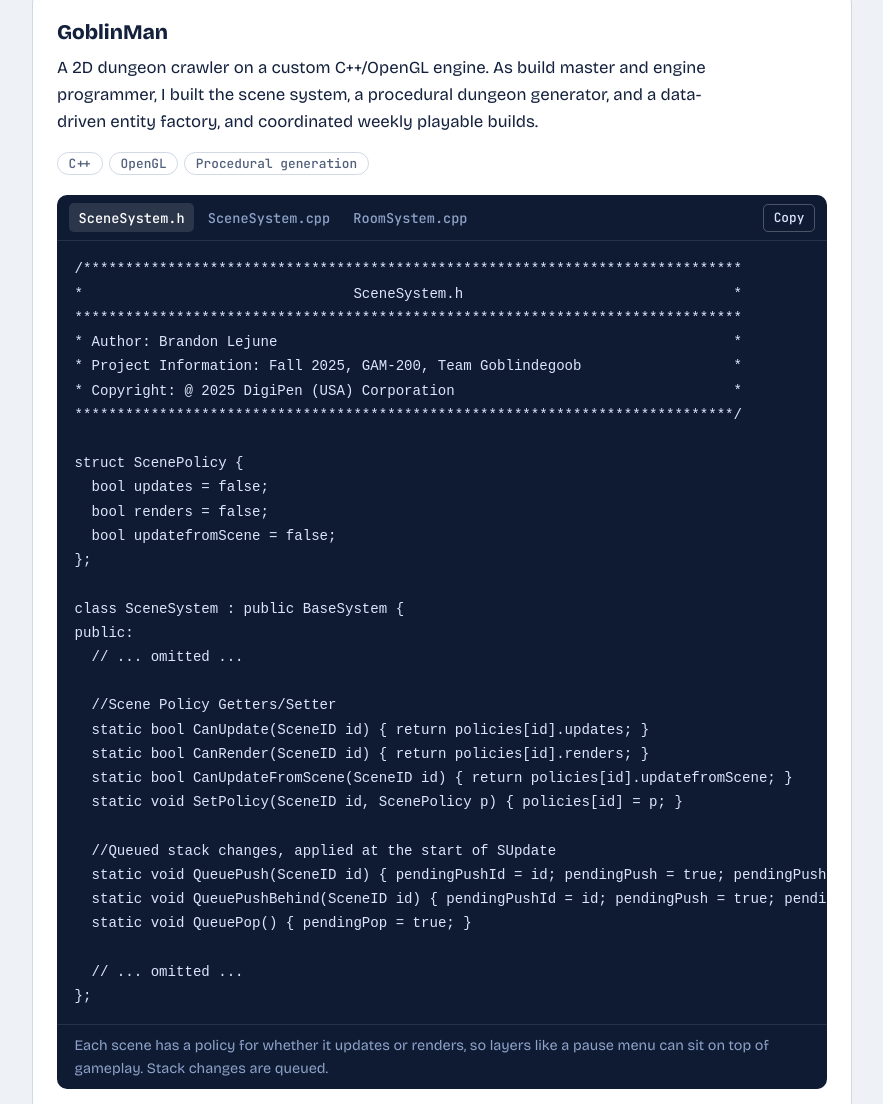
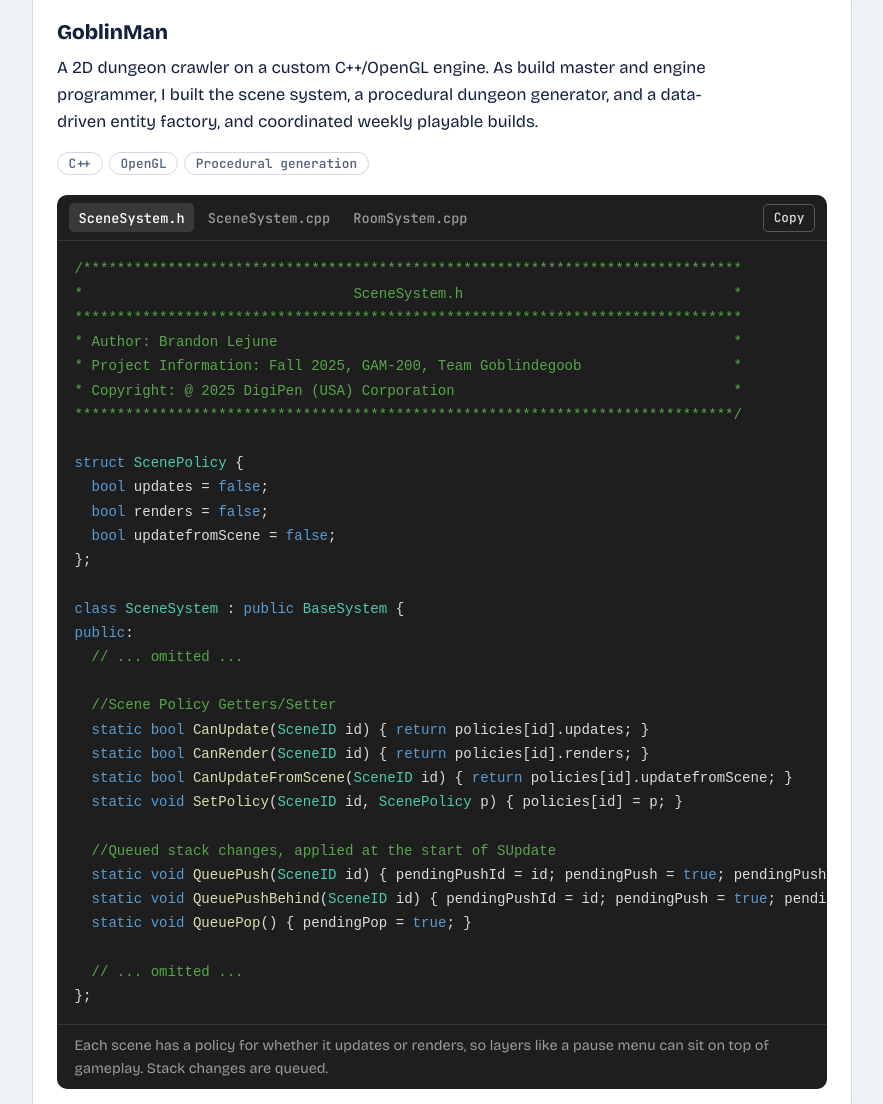
Before and after one commit to BLejune/BLejune.github.io, a plain HTML site: page index.html in a window 1280 px wide. Shown: the part 410-1514 px from the top of the page, without its empty margins (198-1081 px from the left). Drawn offline with nearby package versions, Linux system fonts and the light colour scheme.

Commit message:
Add files via upload

```diff
--- a/index.html
+++ b/index.html
@@ -9,13 +9,13 @@
 <style>
 :root{
   --bg:#EEF2F6; --surface:#FFFFFF; --ink:#14213D; --muted:#51607A; --line:#CFD8E3;
-  --accent:#2B50E6; --code-bg:#0F1B33; --code-ink:#DCE6FA; --code-muted:#8EA2C8;
+  --accent:#2B50E6; --code-bg:#1E1E1E; --code-ink:#DCDCDC; --code-muted:#9A9A9A;
   box-sizing:border-box; padding-top:env(safe-area-inset-top,0px); padding-bottom:env(safe-area-inset-bottom,0px);
 }
 @media (prefers-color-scheme: dark){
-  :root:not([data-theme="light"]){--bg:#0B1220;--surface:#131D33;--ink:#E8EEFB;--muted:#9AAAC7;--line:#26344F;--accent:#7C9BFF;--code-bg:#070D19;}
+  :root:not([data-theme="light"]){--bg:#0B1220;--surface:#131D33;--ink:#E8EEFB;--muted:#9AAAC7;--line:#26344F;--accent:#7C9BFF;--code-bg:#141414;}
 }
-:root[data-theme="dark"]{--bg:#0B1220;--surface:#131D33;--ink:#E8EEFB;--muted:#9AAAC7;--line:#26344F;--accent:#7C9BFF;--code-bg:#070D19;}
+:root[data-theme="dark"]{--bg:#0B1220;--surface:#131D33;--ink:#E8EEFB;--muted:#9AAAC7;--line:#26344F;--accent:#7C9BFF;--code-bg:#141414;}
 html{scroll-padding-top:env(safe-area-inset-top,0px)}
 *{box-sizing:border-box}
 body{margin:0;background:var(--bg);color:var(--ink);font:400 1.05rem/1.6 "Bricolage Grotesque",system-ui,sans-serif}
@@ -35,6 +35,7 @@ a:focus-visible,button:focus-visible{outline:3px solid var(--accent);outline-off
 .tab[aria-selected="true"]{background:rgba(255,255,255,.12);color:#fff}
 .copy{margin-left:auto;font:500 .8rem "JetBrains Mono",ui-monospace,monospace;background:none;border:1px solid rgba(255,255,255,.25);color:var(--code-ink);padding:.3rem .6rem;border-radius:5px;cursor:pointer}
 pre{margin:0;padding:1rem 1.1rem;overflow-x:auto;font:400 .88rem/1.65 "JetBrains Mono",ui-monospace,monospace;tab-size:2}
+.tk-c{color:#57A64A}.tk-s{color:#D69D85}.tk-n{color:#B5CEA8}.tk-k{color:#569CD6}.tk-t{color:#4EC9B0}.tk-f{color:#DCDCAA}.tk-p{color:#9B9B9B}
 .note{padding:.55rem 1.1rem;border-top:1px solid rgba(255,255,255,.1);font-size:.9rem;color:var(--code-muted)}
 .project{background:var(--surface);border:1px solid var(--line);border-radius:12px;padding:1.5rem;margin-bottom:1.75rem}
 .project h3{margin:0 0 .35rem;font-size:1.3rem}
@@ -212,6 +213,33 @@ function el(tag, attrs = {}, ...kids) {
   return n;
 }
 
+const KEYWORDS = new Set(("alignas auto bool break case catch char class const constexpr continue default delete do double else enum explicit extern false final float for friend goto if inline int long namespace new noexcept nullptr operator override private protected public return short signed sizeof static static_cast struct switch template this throw true try typedef typename union unsigned using virtual void volatile while "
+  + "abstract as base byte decimal event foreach in interface internal is lock null object out params readonly ref sealed string uint ulong var").split(" "));
+
+function escapeHtml(t) { return t.replace(/&/g, "&amp;").replace(/</g, "&lt;").replace(/>/g, "&gt;"); }
+
+/* Small C/C++/C# highlighter using Visual Studio's dark colors */
+function highlight(src) {
+  const re = /(\/\*[\s\S]*?\*\/|\/\/[^\n]*)|("(?:\\.|[^"\\\n])*"|'(?:\\.|[^'\\\n])*')|(^[ \t]*#\w+[^\n]*)|(\b\d+\.?\d*f?\b)|(\b[A-Za-z_]\w*\b)/gm;
+  let out = "", last = 0, m;
+  while ((m = re.exec(src)) !== null) {
+    out += escapeHtml(src.slice(last, m.index));
+    last = m.index + m[0].length;
+    const text = escapeHtml(m[0]);
+    const rest = src.slice(last);
+    let cls = "";
+    if (m[1]) cls = "tk-c";
+    else if (m[2]) cls = "tk-s";
+    else if (m[3]) cls = "tk-p";
+    else if (m[4]) cls = "tk-n";
+    else if (KEYWORDS.has(m[5])) cls = "tk-k";
+    else if (/^\s*\(/.test(rest)) cls = "tk-f";
+    else if (/^[A-Z][a-z]/.test(m[5]) || /^\s*</.test(rest) && /^[a-z_]+$/.test(m[5]) && /^(vector|map|unordered_map|set|array|shared_ptr|unique_ptr|pair)$/.test(m[5])) cls = "tk-t";
+    out += cls ? '<span class="' + cls + '">' + text + "</span>" : text;
+  }
+  return out + escapeHtml(src.slice(last));
+}
+
 function snippetBlock(snippets) {
   if (!SHOW_SNIPPETS || !snippets.length) return document.createDocumentFragment();
   const box = el("div", { class: "snippet" });
@@ -223,7 +251,7 @@ function snippetBlock(snippets) {
 
   function show(i) {
     current = i;
-    code.textContent = snippets[i].code;
+    code.innerHTML = highlight(snippets[i].code);
     note.textContent = snippets[i].note || "";
     note.hidden = !snippets[i].note;
     tabs.querySelectorAll(".tab").forEach((t, j) => t.setAttribute("aria-selected", j === i));
```
